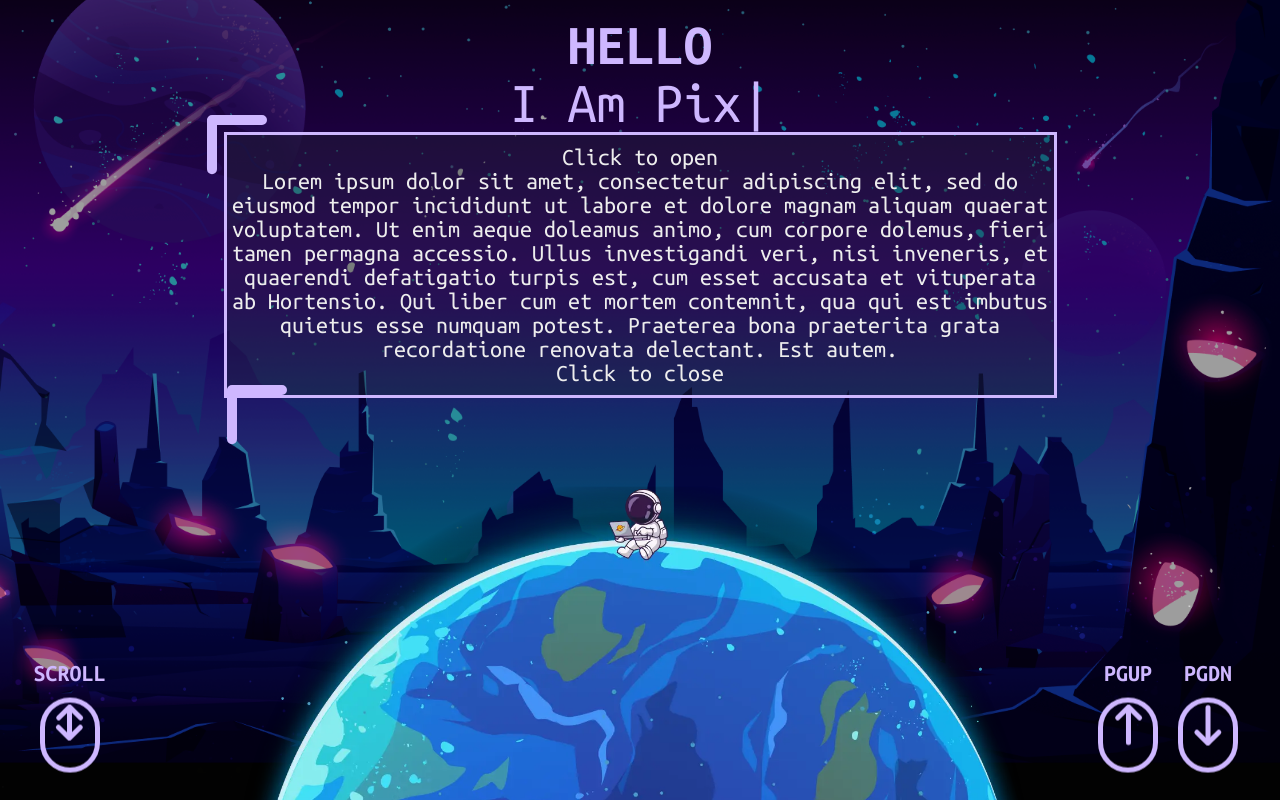
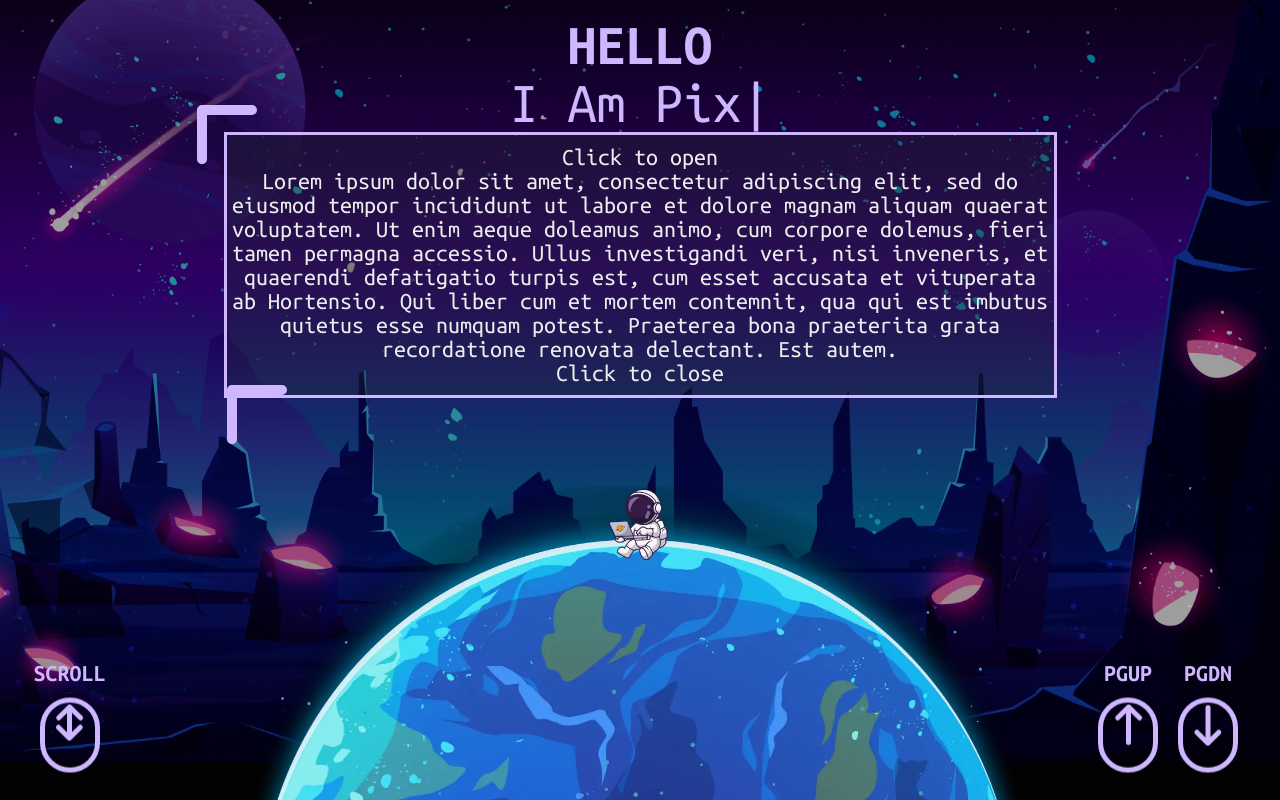
Before and after one commit to Rozycos/codename-portfolio, a Next.js app: page / in a window 1280 px wide. Shown: the top 800 px of the page. Built offline with nearby package versions, Linux system fonts and the light colour scheme.

Commit message:
hero section css settings

```diff
--- a/styles/elements/_hero.scss
+++ b/styles/elements/_hero.scss
@@ -57,7 +57,7 @@
             }
 
             &--up{
-                transform: translate(-20px, -20px);
+                transform: translate(-30px, -30px);
 
             }
         }
```
